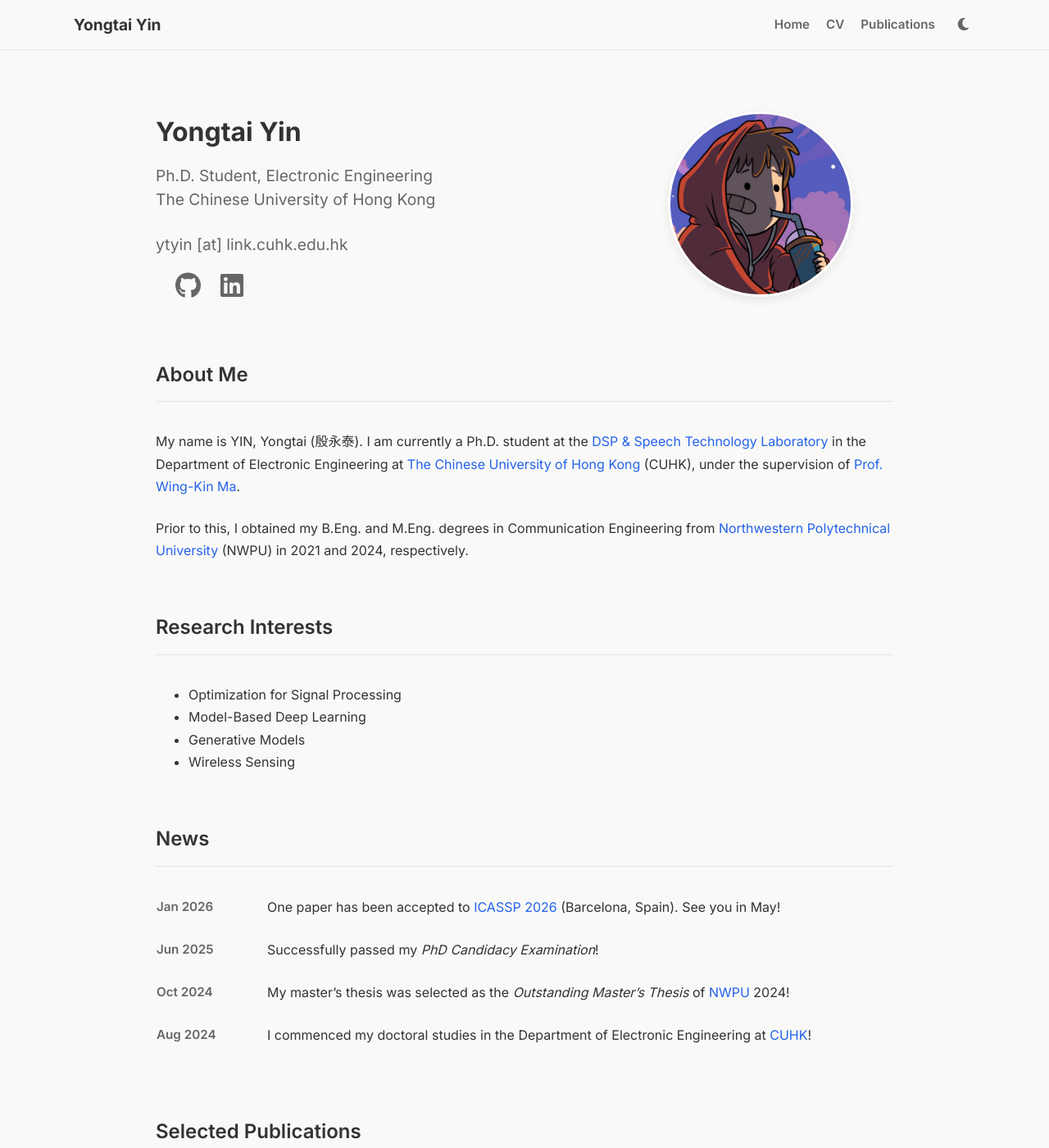
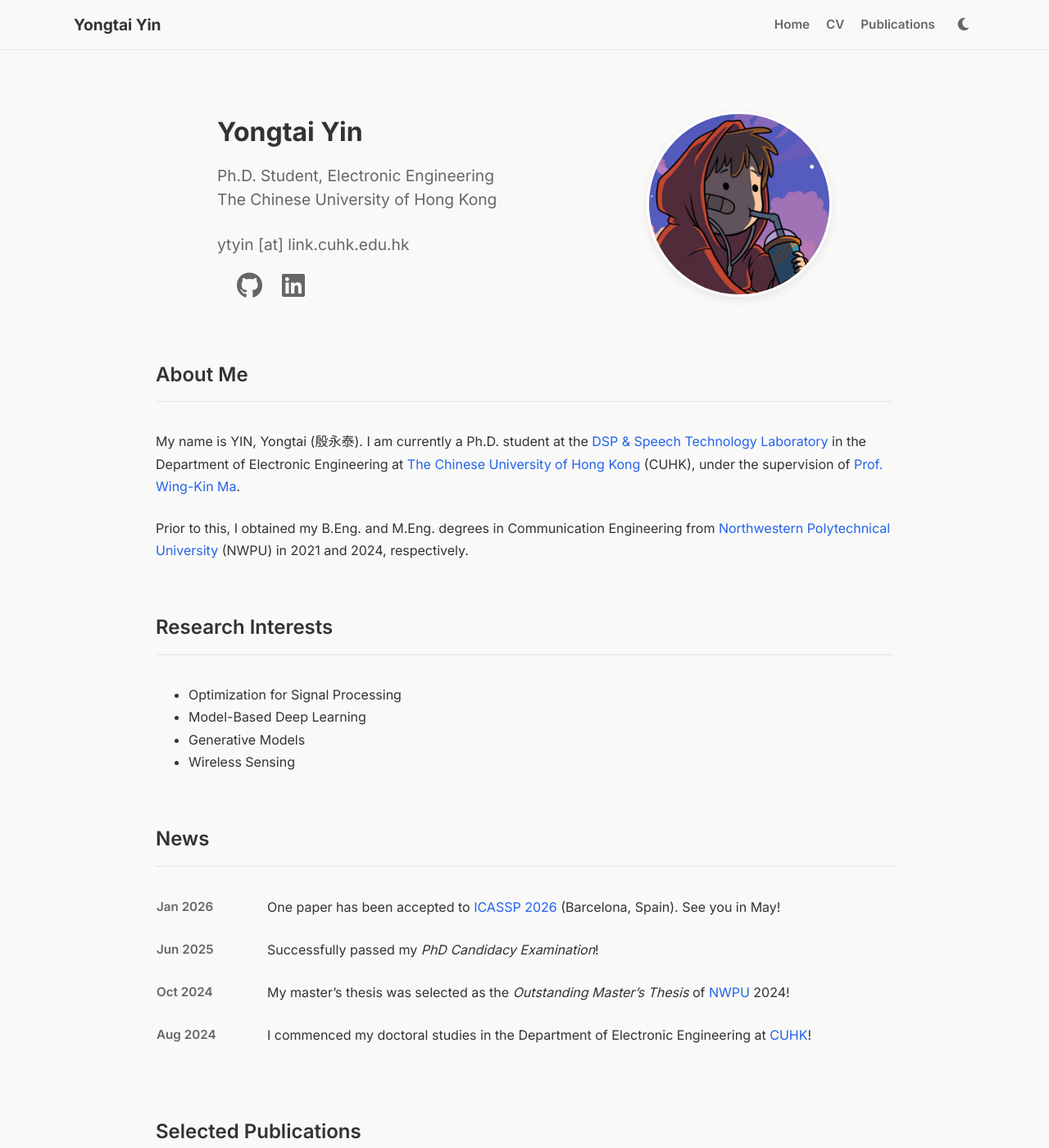
Before and after one commit to yongtai-yin/yongtai-yin.github.io, a Jekyll site: the page built from index.md, in a window 1280 px wide and 1400 px high. Shown: the whole window at 82% size. Built offline with Jekyll 4.4.1, drawn with Linux system fonts in a browser that asks for light colours; a style sheet for code colours, icons or effects is not loaded.

Commit message:
Refactor home header layout for improved alignment and reduced whitespace; adjust flex properties for better responsiveness

```diff
--- a/assets/css/style.css
+++ b/assets/css/style.css
@@ -132,20 +132,19 @@
 /* --- New Home Header Layout (Left Text, Right Avatar) --- */
 .home-header {
     display: flex;
-    justify-content: space-between;
+    justify-content: center;
     align-items: center; /* Vertically align center as requested */
-    gap: 40px; /* Reduced gap to bring them closer in narrower container */
+    gap: 60px; /* Increased gap slightly */
     margin-top: 60px;
     margin-bottom: 60px;
-    max-width: 900px; /* Match body width */
+    max-width: 750px; /* Reduced from 900px to shorten whitespace */
     margin-left: auto; /* Center the header block itself */
     margin-right: auto;
 }
 
 /* Left side text group */
 .header-text {
-    flex: 0 0 55%; /* Fixed 60% width */
-    max-width: 55%;
+    flex: 1; /* Automatically fill remaining space */
 }
 
 .header-name {
@@ -175,11 +174,10 @@
 
 /* Right side avatar group */
 .header-avatar-container {
-    flex: 0 0 45%;
-    max-width: 45%;
+    flex: 0 0 auto;
     display: flex;
-    justify-content: center; /* Center horizontally in the 40% area */
-    align-items: center; /* Center vertically if needed */
+    justify-content: center;
+    align-items: center;
 }
 
 .avatar {
```
